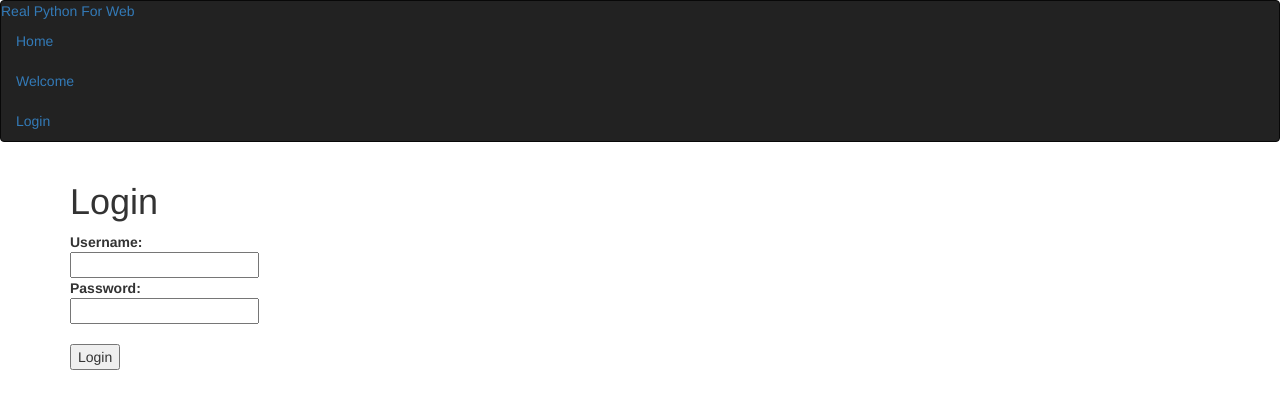
After one commit to arushigarg-zz/testing, a Flask app: page /log in a window 1280 px wide. The commit adds this page. Shown: the top 409 px of the page. Run offline with Flask 2, Linux system fonts and the light colour scheme; some libraries are stand-ins or nearby versions.

Commit message:
Shruti changes
Same hai bus ab login ka link hai(hardcoded login) username is admin and
password is pass

```diff
--- a/forum_practice/hw.py
+++ b/forum_practice/hw.py
@@ -1,12 +1,25 @@
-from flask import Flask,render_template
-
-
+from flask import *
 app=Flask(__name__)
 @app.route('/')
 def index():
     return render_template('home.html')
+
 @app.route('/welcome')
 def profile():
     return render_template('welcome.html')
+
+@app.route('/hello')
+def hello():
+    return render_template('hello.html')
+
+@app.route('/log',methods=['GET','POST'])
+def log():
+        error = None
+        if request.method == 'POST':
+            if request.form['user'] != 'admin' or request.form['pass'] != 'pass':
+                error = "Invalid Credentials entered !!"
+            else:
+                return redirect(url_for('hello'))
+        return render_template('log.html',error=error)
 if __name__ == "__main__":
     app.run(debug=True)
--- /dev/null
+++ b/forum_practice/templates/hello.html
@@ -0,0 +1,4 @@
+{% extends "template.html" %}
+{% block content %}
+<h2>Welcome! You are logged in.</h2>
+{% endblock %}
--- /dev/null
+++ b/forum_practice/templates/log.html
@@ -0,0 +1,16 @@
+{% extends "template.html" %}
+{% block content %}
+<h1>Login</h1>
+{% if error %}
+<p class=error><strong>Error : </strong> {{ error }} </p>
+{% endif %}
+<form action="" method=post>
+<dl>
+<dt>Username:
+<dd><input type=text name=user value="{{ request.form.user }}">
+<dt>Password:
+<dd><input type=password name=pass>
+</dl>
+<p><input type=submit value=Login>
+</form>
+{% endblock %}
--- /dev/null
+++ b/forum_practice/templates/pro.html
@@ -0,0 +1,6 @@
+{% block content %}
+  <div class="jumbo">
+    <h2>Welcome to the Flask app<h2>
+    <h3>This is the home page for the Flask app<h3>
+  </div>
+{% endblock %}
--- /dev/null
+++ b/forum_practice/templates/profile.html
@@ -0,0 +1,3 @@
+<!doctype html>
+<title>Welcome to Hell !!</title>
+<h1>Hey this is the dashboard</h1>
--- a/forum_practice/templates/template.html
+++ b/forum_practice/templates/template.html
@@ -14,7 +14,7 @@ Flask First File
 <ul class="nav">
 <li class="active"><a href="/">Home</a></li>
 <li class="active" ><a href="/welcome">Welcome</a></li>
-<li class="active"><a href="/">Second link</a></li>
+<li class="active"><a href="/log">Login</a></li>
 </ul>
 </div>
 </div>
```
